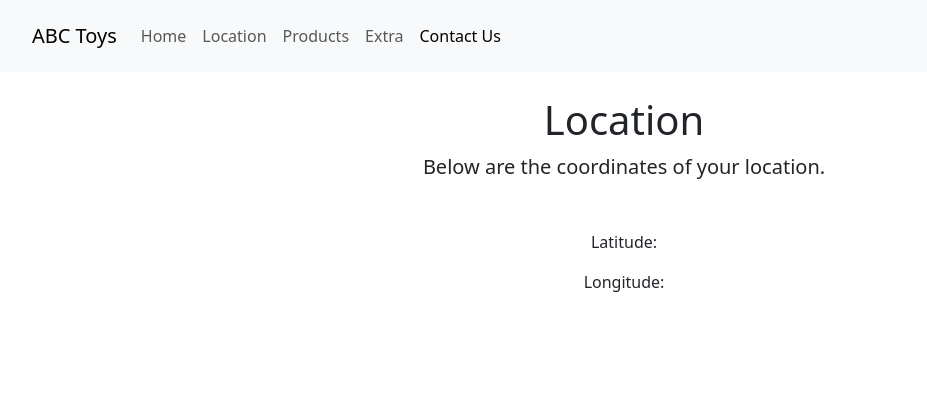
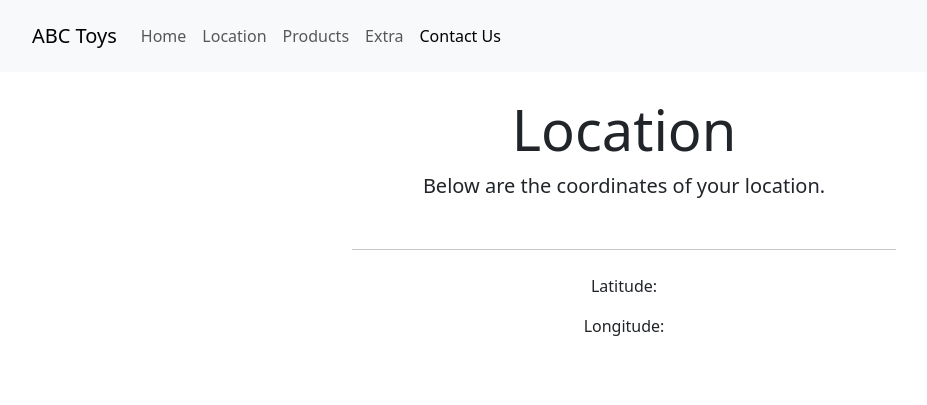
Before and after one commit to JeremyChen212/cis-homework3, a plain HTML site: page location.html in a window 1280 px wide. Shown: the whole page, without its empty margins (16-943 px from the left). Drawn offline with nearby package versions, Linux system fonts and the light colour scheme.

Commit message:
text center

```diff
--- a/location.html
+++ b/location.html
@@ -58,8 +58,11 @@
       &q=Space+Needle,Seattle+WA">
   </iframe> -->
   <div class="w-50 p-5 mt-5 text-center m-auto">
-    <h1 class="">Location</h1>
-    <p class="lead mb-5">Below are the coordinates of your location.</p>
+    <div class="jumbotron text-center">
+      <h1 class="display-4">Location</h1>
+      <p class="lead mb-5">Below are the coordinates of your location.</p>
+      <hr class="my-4">
+    </div>
     <p>Latitude: <span id="lat"></span></p>
     <p>Longitude: <span id="long"></span></p>
     <div id="errorArea" class="alert d-none">Please allow location.</div>
```
Also changed, not shown: extra.html (+2 -5 lines).
